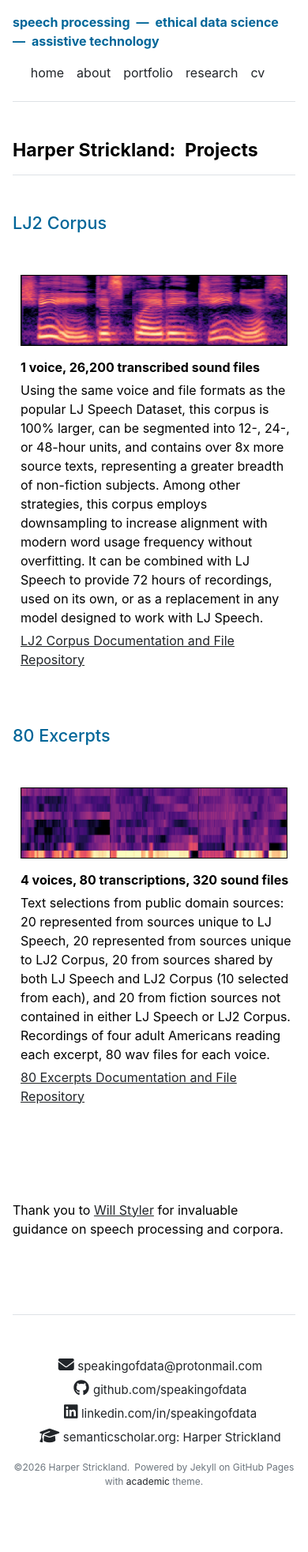
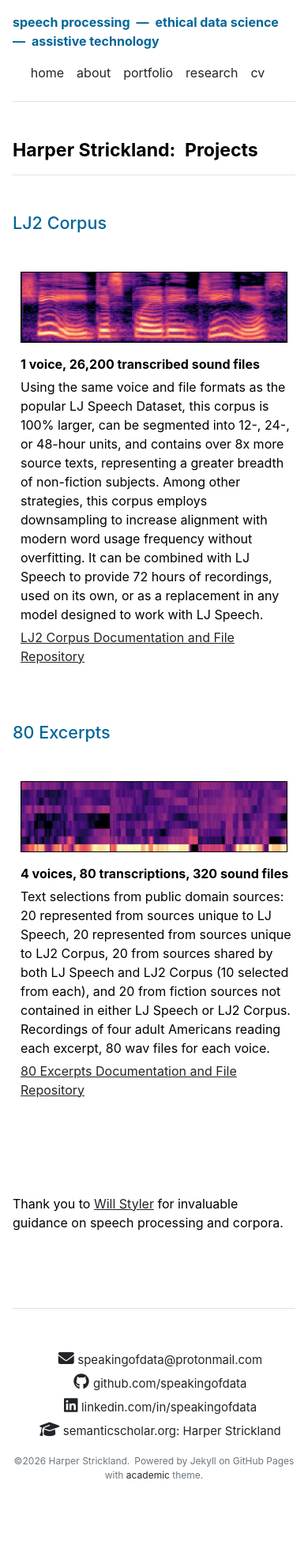
Before and after one commit to speakingofdata/speakingofdata.github.io, a Jekyll site: the page built from portfolio.md, in a window 390 px wide. Shown: the whole page at 79% size. Built offline with Jekyll 4.4.1, drawn with Linux system fonts in a browser that asks for light colours; nearby versions of some CDN libraries.

Commit message:
Update portfolio.html

```diff
--- a/_layouts/portfolio.html
+++ b/_layouts/portfolio.html
@@ -4,12 +4,15 @@ layout: default
 <style>
   .section-title {
     color: #006699;
-    margin-bottom: 0.1rem; /* default spacing on wide screens */
+    margin-bottom: 1rem;
   }
 
   @media (max-width: 767.98px) {
+    .section-heading-col {
+      padding-bottom: 0;
+    }
     .section-title {
-      margin-bottom: 4px;
+      margin-bottom: 0;
     }
   }
 </style>
@@ -21,7 +24,7 @@ layout: default
     <h3 class="fw-bold border-bottom pb-3 mb-5">Harper Strickland:&ensp;Projects</h3>
     {% for section in site.data.portfolio.projects %}
     <div class="row g-5 mb-5">
-      <div class="col-md-2">
+      <div class="col-md-2 section-heading-col">
         <h4 class="section-title">{{ section.title }}</h4>
       </div>
       <div class="col-md-10">
```
